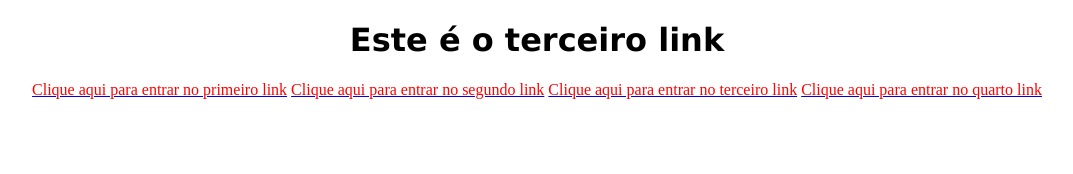
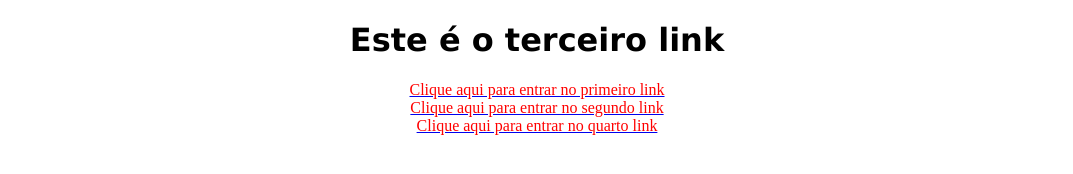
Before and after one commit to CaioArgenta/interligar4links, a plain HTML site: page terceirolink.html in a window 1280 px wide. Shown: the whole page, without its empty margins (103-1176 px from the left). Drawn offline with Linux system fonts and the light colour scheme.

Commit message:
first commit

```diff
--- a/terceirolink.html
+++ b/terceirolink.html
@@ -17,10 +17,9 @@
 
 
 
-<a href="index.html"><font color=red>Clique aqui para entrar no primeiro link</font></a>
-<a href="segundolink.html"><font color=red>Clique aqui para entrar no segundo link</font></a>
-<a href="terceirolink.html"><font color=red>Clique aqui para entrar no terceiro link</font></a>
-<a href="quartolink.html"><font color=red>Clique aqui para entrar no quarto link</font></a>
+<a href="index.html"><font color=red>Clique aqui para entrar no primeiro link</font></a><br>
+<a href="segundolink.html"><font color=red>Clique aqui para entrar no segundo link</font></a><br>
+<a href="quartolink.html"><font color=red>Clique aqui para entrar no quarto link</font></a><br>
 
 </center>
 </body>
```
Also changed, not shown: index.html (+4 -4 lines), quartolink.html (+3 -4 lines), segundolink.html (+3 -4 lines).
